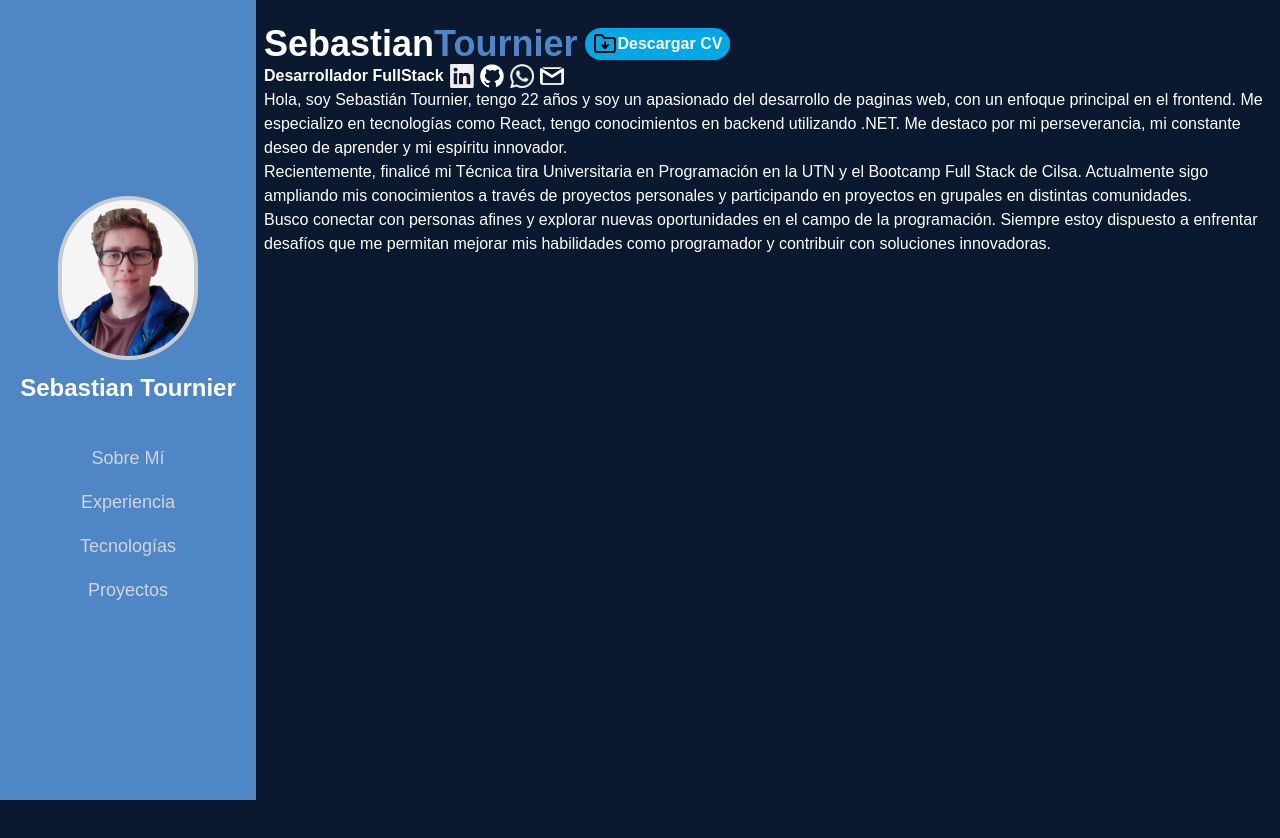
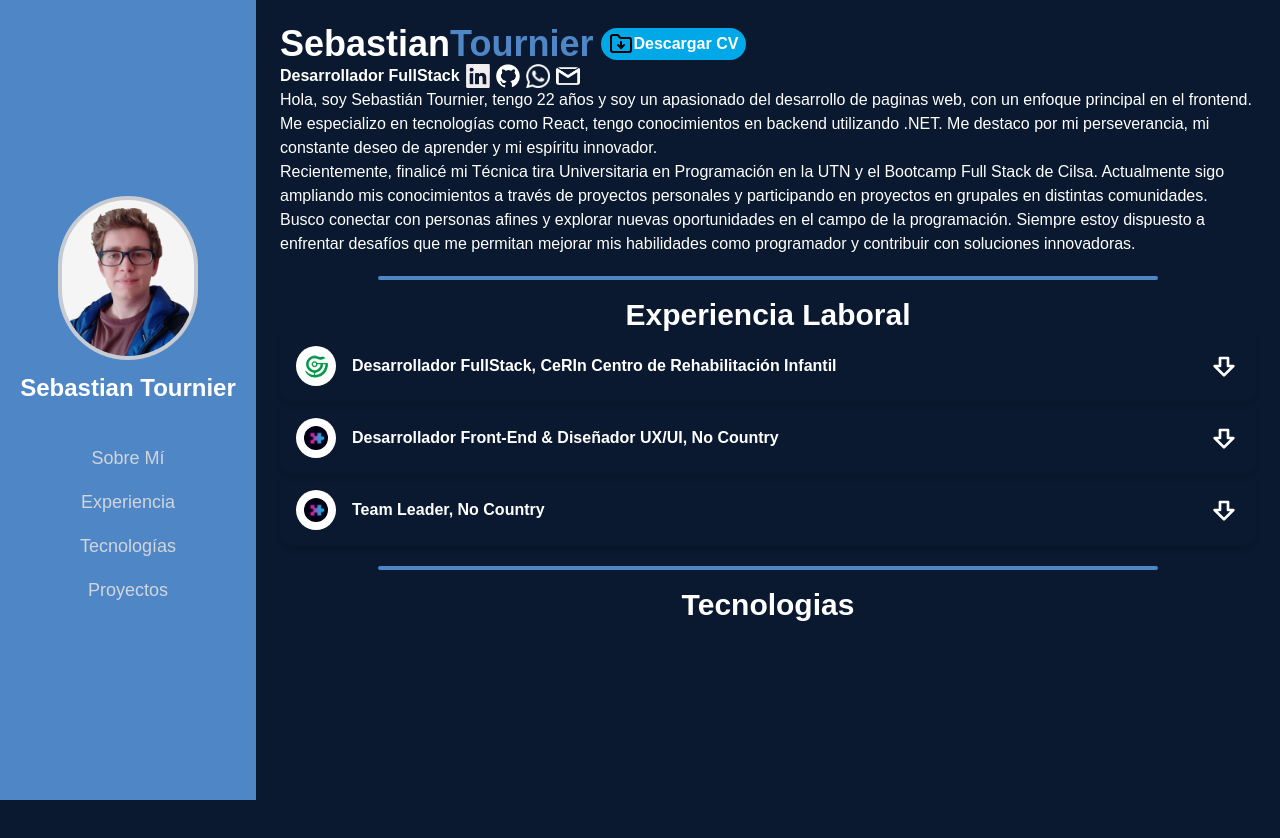
Before and after one commit to TournierSebastian/Portafoliov2-SebastianTournier, a React (Vite) app: page / in a window 1280 px wide. Shown: the top 838 px of the page. Built offline with nearby package versions, Linux system fonts and the light colour scheme.

Commit message:
Experiencia Laborar

```diff
--- /dev/null
+++ b/src/Componentes/Experience.jsx
@@ -0,0 +1,102 @@
+import React, { useState } from 'react';
+import CeRIn from '../assets/Icons/Cerin.png';
+import NoCountry from '../assets/Icons/NoCountry.jpeg'
+import { ArrowBigDown } from 'lucide-react';
+
+const Experience = () => {
+
+    const [openIndex, setOpenIndex] = useState(null);
+
+    const toggle = (index) => {
+        setOpenIndex(openIndex === index ? null : index);
+    };
+    const Experience = [
+        {
+            logo: CeRIn,
+            Title: 'Desarrollador FullStack, CeRIn Centro de Rehabilitación Infantil',
+            Date: 'Febrero 2023 - Diciembre 2024',
+            Location: 'Argentina - Rosario - Híbrido',
+            description: `
+        ✔ Colaboré en el desarrollo de un sistema de gestión de turnos, mejorando la eficiencia de la organización y la experiencia del usuario.<br/>
+        ✔ Trabajé en el frontend con <strong>React.js</strong>, creando interfaces intuitivas utilizando <strong>Bootstrap</strong>.<br/>
+        ✔ Contribuí al backend con <strong>.NET</strong>, optimizando la integración y el rendimiento.<br/>
+        ✔ Contribuí al armado y gestión de la base de datos utilizando <strong>MySQL</strong>, asegurando la integridad y eficiencia de la información.
+      `
+        },
+        {
+            logo: NoCountry,
+            Title: 'Desarrollador Front-End & Diseñador UX/UI, No Country',
+            Date: 'Enero 2025 - Marzo2025',
+            Location: 'Argentina-Remoto',
+            description: `
+        ✔ Diseñé y desarrollamos una aplicación web junto a un equipo multidisciplinario.<br/>
+        ✔ Creé interfaces intuitivas y atractivas, asegurando una excelente experiencia de usuario.<br/>
+        ✔ Implementé el diseño en código utilizando <strong>React.js</strong>, <strong>Bootstrap</strong> y <strong>Tailwind CSS</strong>.<br/>
+        ✔ Destacada capacidad de trabajo en equipo, dominio
+
+      `
+        },
+        {
+            logo: NoCountry,
+            Title: 'Team Leader, No Country',
+            Date: 'Febrero 2025 - Marzo2025',
+            Location: 'Argentina-Remoto',
+            description: `
+        ✔ Lideré dos equipos, facilitando la coordinación y optimización de tiempos.<br/>
+        ✔ Promoví una comunicación clara y efectiva para maximizar el rendimiento del equipo.<br/>
+        ✔ Resolví obstáculos que afectaban la eficiencia del desarrollo.<br/>
+        ✔ Habilidades clave: Liderazgo, Comunicación, Resolución de Problemas.
+      `
+        },
+    ];
+
+    return (
+        <div className="p-">
+            {Experience.map((exp, index) => (
+                <div
+                    key={index}
+                    onClick={() => toggle(index)}
+                    className="cursor-pointer text-white rounded-xl flex flex-col justify-between items-center shadow-md p-4 hover:scale-105 transition-transform duration-300"
+                >
+                    {/* Header */}
+                    <div className="flex flex-row items-center w-full gap-4">
+                        <div className="bg-white rounded-full p-2">
+                            <img
+                                src={exp.logo}
+                                className="w-10 h-10 md:w-6 md:h-6 lg:w-6 lg:h-6 object-contain rounded-full"
+                                alt="logo"
+                            />
+                        </div>
+
+                        <div className="flex-1">
+                            <h1 className="text-base font-bold text-center md:text-left">{exp.Title}</h1>
+                        </div>
+
+                        <div>
+                            <ArrowBigDown
+                                size={32}
+                                className={`transition-transform duration-300 ${openIndex === index ? 'rotate-180' : ''
+                                    }`}
+                            />
+                        </div>
+                    </div>
+
+                    {/* Contenido expandido */}
+                    {openIndex === index && (
+                        <div className="mt-4 text-sm text-white w-full">
+                            <div className='flex justify-between mb-2'>
+                                <p>{exp.Date}</p>
+                                <p>{exp.Location}</p>
+                            </div>
+                            <div> <p dangerouslySetInnerHTML={{ __html: exp.description }} /> </div>
+
+                        </div>
+                    )}
+                </div>
+            ))}
+        </div>
+    );
+};
+
+
+export default Experience;
--- a/src/Pages/Home.jsx
+++ b/src/Pages/Home.jsx
@@ -7,13 +7,14 @@ import GithubDefault from '../assets/Icons/Github.png'
 import Whatsapp from '../assets/Icons/Whatsapp.png'
 
 import Gmail from '../assets/Icons/Gmail.png'
+import Experience from '../Componentes/Experience'
 
 export const Home = () => {
 
 
   return (
-    <div className='bg-PrimaryBlue flex h-10000'>
-      <div className="bg-PrimarySkyBlue flex flex-col  md:items-center md:justify-center px-4 py-4 w-full h-auto fixed top-0 left-0 md:w-64 md:h-screen md:fixed md:top-0 md:left-0 z-50 md:z-40 cursor-pointer sm:px-6">
+    <div className='bg-PrimaryBlue flex flex-col h-500'>
+      <div className="bg-PrimarySkyBlue flex flex-col  md:items-center md:justify-center px-5 py-4 w-full h-auto fixed top-0 left-0 md:w-64 md:h-screen md:fixed md:top-0 md:left-0 z-50 md:z-40 cursor-pointer sm:px-6">
         <section className='flex flex-col items-center text-center mb-0 md:mb-6'>
           <img src={FotoPerfil} className='hidden md:block w-35 rounded-full bg-White pt-2 border-4 border-gray-400/50' />
           <h2 className='text-xl md:text-2xl font-bold text-white mt-3 whitespace-nowrap'>Sebastian Tournier</h2>
@@ -21,14 +22,14 @@ export const Home = () => {
 
         <nav className='flex flex-row md:flex-col md:items-center md:text-center text-gray-300 gap-2 sm:gap-4 text-base md:text-lg sm:text-xl md:mt-4 w-full md:w-auto justify-center md:justify-start md:h-auto'>
           <a className='hover:text-white transition duration-300 whitespace-nowrap' href='#sobre-mi'>Sobre Mí</a>
-          <a className='hover:text-white transition duration-300'>Experiencia</a>
+          <a className='hover:text-white transition duration-300' href='#Experiencia' >Experiencia</a>
           <a className='hover:text-white transition duration-300'>Tecnologías</a>
           <a className='hover:text-white transition duration-300'>Proyectos</a>
         </nav>
       </div>
 
 
-      <div className="bg-PrimaryBlue flex-1 py-6 px-2 md:ml-64 md:mt-0  mt-24">
+      <div className="bg-PrimaryBlue flex-1 py-6 px-0 md:px-6 lg:px-6 md:ml-64 md:mt-0  mt-24">
         <div id="sobre-mi" className="scroll-mt-24">
           <div>
             <div className='flex items-center space-x-2 flex-wrap'>
@@ -48,7 +49,7 @@ export const Home = () => {
               <a href='mailto:sebastiantournier@gmail.com' target='black' rel="noopener noreferrer"><img src={Gmail} alt="Gmail" className="w-6 cursor-pointer transition-transform duration-300 transform hover:scale-125" /></a>
             </div>
           </div>
-          <div  className='text-white'>
+          <div className='text-white'>
             <p>Hola, soy Sebastián Tournier, tengo 22 años y soy un apasionado del desarrollo de paginas web, con un enfoque principal en el frontend. Me especializo en tecnologías como React, tengo conocimientos en backend utilizando .NET. Me destaco por mi perseverancia,
               mi constante deseo de aprender y mi espíritu innovador.
             </p>
@@ -56,6 +57,27 @@ export const Home = () => {
             <p>Busco conectar con personas afines y explorar nuevas oportunidades en el campo de la programación. Siempre estoy dispuesto a enfrentar desafíos que me permitan mejorar mis habilidades como programador y contribuir con soluciones innovadoras.</p>
           </div>
         </div>
+        <div className='flex justify-center mt-5 mb-5'>
+          <div className='h-1 bg-PrimarySkyBlue  w-8/10 rounded-2xl'></div>
+        </div>
+
+        <div className='flex flex-col justify-center'>
+          <div className=' text-center'>
+            <h1 className='text-white font-bold text-3xl leading-none'>Experiencia Laboral</h1>
+          </div>
+          <div id="Experiencia" className="scroll-mt-40 md:scroll-mt-20  lg:scroll-mt-20" >
+            <Experience />
+          </div>
+        </div>
+        <div className='flex justify-center mt-5 mb-5'>
+          <div className='h-1 bg-PrimarySkyBlue  w-8/10 rounded-2xl'></div>
+        </div>
+
+        <div>
+          <div className=' text-center'>
+            <h1 className='text-white font-bold text-3xl leading-none'>Tecnologias</h1>
+          </div>
+        </div>
       </div>
     </div>
   )
```
